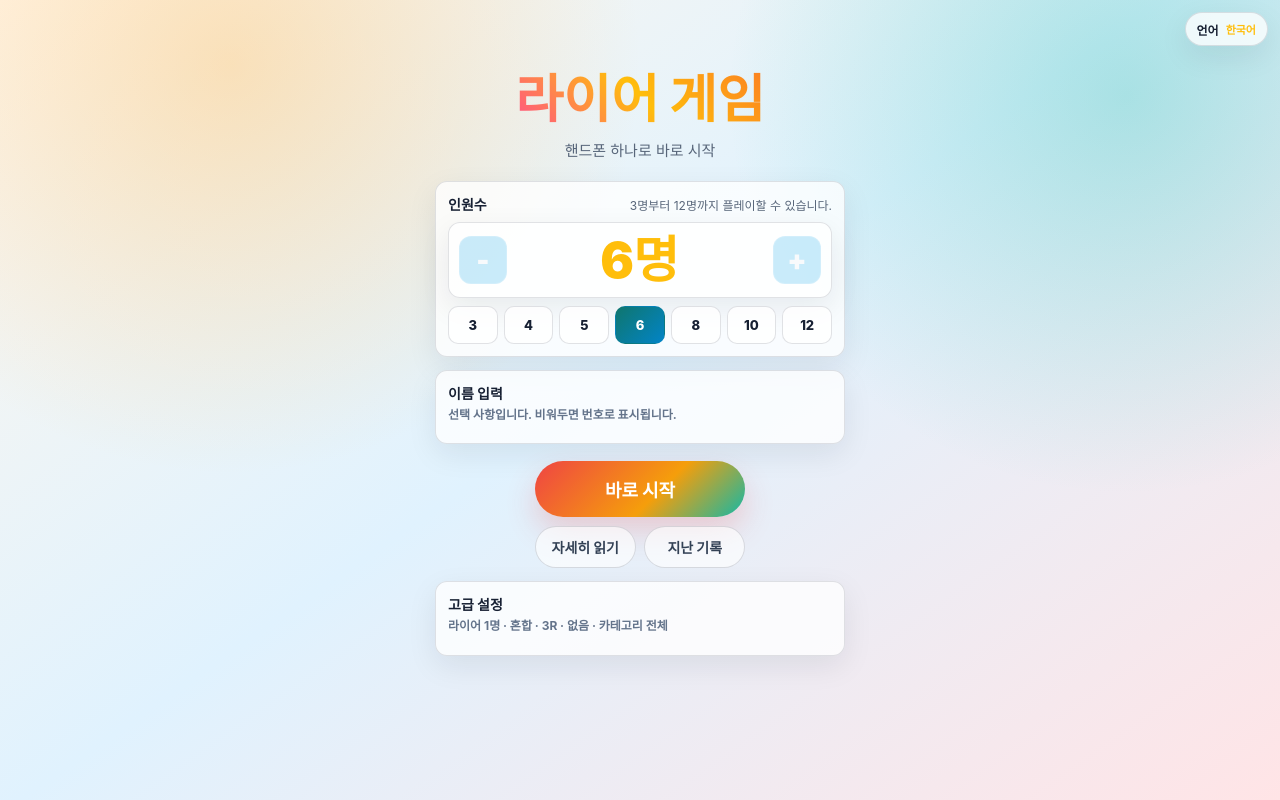
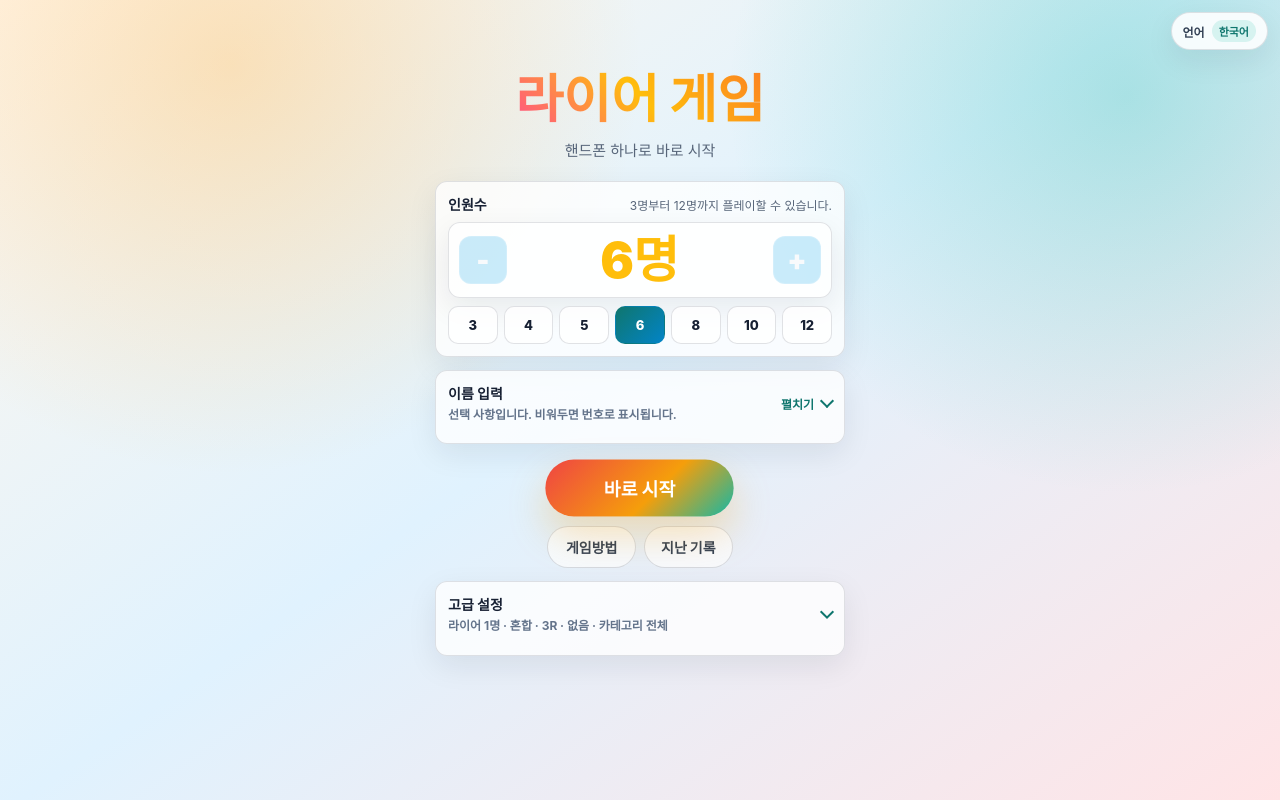
Before and after one commit to KANGSUNGBAE87/lyergame, a React (Vite) app: page / in a window 1280 px wide. Built offline with nearby package versions, Linux system fonts and the light colour scheme.

Commit message:
fix: polish setup screen interactions

```diff
--- a/src/components/PlayerNamesEditor.jsx
+++ b/src/components/PlayerNamesEditor.jsx
@@ -7,6 +7,8 @@ export default function PlayerNamesEditor({
   label,
   summary,
   help,
+  closedLabel,
+  openLabel,
   placeholderLabel,
   clearLabel,
   onChange,
@@ -18,9 +20,18 @@ export default function PlayerNamesEditor({
   return (
     <details className="field names-box">
       <summary>
+        <span className="name-summary-main">
           <span>{label}</span>
           <small>{hasNames ? summary : help}</small>
+        </span>
+        <span className="name-summary-action" aria-hidden="true">
+          <span className="name-toggle-label closed">{closedLabel}</span>
+          <span className="name-toggle-label open">{openLabel}</span>
+          <span className="summary-chevron" />
+        </span>
       </summary>
+      <div className="names-collapse">
+        <div className="names-collapse-inner">
           <div className="names-grid">
             {names.map((name, index) => (
               <label className="name-input-row" key={index}>
@@ -39,6 +50,8 @@ export default function PlayerNamesEditor({
           <button className="mini-ghost" type="button" disabled={!hasNames} onClick={onClear}>
             {clearLabel}
           </button>
+        </div>
+      </div>
     </details>
   );
 }
--- a/src/i18n/messages.js
+++ b/src/i18n/messages.js
@@ -21,7 +21,7 @@ export const MESSAGES = {
     'setup.language.help': '게임 화면과 제시어 언어를 선택합니다. 단어팩은 한국어와 영어를 함께 제공합니다.',
     'setup.guide.title': '게임 방법',
     'setup.guide.copy': '시민은 같은 제시어를 보고, 라이어는 제시어를 모릅니다. 서로 설명을 들으며 누가 라이어인지 찾아내세요.',
-    'setup.guide.open': '자세히 읽기',
+    'setup.guide.open': '게임방법',
     'setup.guide.close': '게임 방법 닫기',
     'setup.guide.intro': '라이어 게임은 대부분의 플레이어가 같은 제시어를 알고, 라이어만 제시어를 모르는 상태에서 진행하는 추리 파티 게임입니다. 각자의 설명, 말투, 질문에 담긴 단서를 보고 누가 라이어인지 찾아냅니다.',
     'setup.guide.goal.title': '승리 목표',
@@ -70,6 +70,8 @@ export const MESSAGES = {
     'setup.playerNames.label': '이름 입력',
     'setup.playerNames.summary': '입력한 이름으로 진행',
     'setup.playerNames.help': '선택 사항입니다. 비워두면 번호로 표시됩니다.',
+    'setup.playerNames.openLabel': '펼치기',
+    'setup.playerNames.closeLabel': '접기',
     'setup.playerNames.placeholder': '{num}번 이름',
     'setup.playerNames.clear': '이름 모두 지우기',
     'setup.advanced.label': '고급 설정',
@@ -197,7 +199,7 @@ export const MESSAGES = {
     'setup.language.help': 'Choose the UI and secret word language. The word pack includes Korean and English.',
     'setup.guide.title': 'How to play',
     'setup.guide.copy': 'Citizens see the same secret word. The liar does not know the word. Listen to each clue and find the liar.',
-    'setup.guide.open': 'Read details',
+    'setup.guide.open': 'How to play',
     'setup.guide.close': 'Close how to play',
     'setup.guide.intro': 'Liar Game is a social deduction party game where most players know the same secret word, while the liar does not. Read the clues in each description, question, and reaction to find the liar.',
     'setup.guide.goal.title': 'Goal',
@@ -246,6 +248,8 @@ export const MESSAGES = {
     'setup.playerNames.label': 'Player names',
     'setup.playerNames.summary': 'Use saved names',
     'setup.playerNames.help': 'Optional. Empty names fall back to player numbers.',
+    'setup.playerNames.openLabel': 'Open',
+    'setup.playerNames.closeLabel': 'Close',
     'setup.playerNames.placeholder': 'Player {num} name',
     'setup.playerNames.clear': 'Clear all names',
     'setup.advanced.label': 'Advanced settings',
--- a/src/screens/SetupScreen.jsx
+++ b/src/screens/SetupScreen.jsx
@@ -162,6 +162,8 @@ export default function SetupScreen() {
         label={t('setup.playerNames.label')}
         summary={t('setup.playerNames.summary')}
         help={t('setup.playerNames.help')}
+        closedLabel={t('setup.playerNames.openLabel')}
+        openLabel={t('setup.playerNames.closeLabel')}
         placeholderLabel={num => t('setup.playerNames.placeholder', { num })}
         clearLabel={t('setup.playerNames.clear')}
         onChange={changePlayerName}
@@ -169,7 +171,7 @@ export default function SetupScreen() {
       />
 
       <div className="setup-actions">
-        <button className="primary-btn wide" type="button" onClick={startGame}>{t('setup.quickStart')}</button>
+        <button className="primary-btn wide start-pulse" type="button" onClick={startGame}>{t('setup.quickStart')}</button>
         <div className="setup-secondary-actions">
           <button className="ghost-btn compact" type="button" onClick={() => setGuideOpen(true)}>
             {t('setup.guide.open')}
@@ -180,8 +182,13 @@ export default function SetupScreen() {
 
       <details className="field advanced-box">
         <summary>
-          <span>{t('setup.advanced.label')}</span>
-          <small>{advancedSummary}</small>
+          <span className="name-summary-main">
+            <span>{t('setup.advanced.label')}</span>
+            <small>{advancedSummary}</small>
+          </span>
+          <span className="name-summary-action" aria-hidden="true">
+            <span className="summary-chevron" />
+          </span>
         </summary>
         <div className="advanced-content">
           <div className="field">
--- a/src/styles/main.css
+++ b/src/styles/main.css
@@ -930,6 +930,52 @@ body {
 .primary-btn {
   background: linear-gradient(135deg, #ef4444, #f59e0b 58%, #14b8a6);
   box-shadow: 0 14px 30px rgba(239, 68, 68, 0.22);
+  overflow: hidden;
+  position: relative;
+  isolation: isolate;
+}
+
+.primary-btn::after {
+  content: "";
+  position: absolute;
+  inset: 0;
+  z-index: 0;
+  background: linear-gradient(110deg, transparent 0%, rgba(255, 255, 255, 0.42) 42%, transparent 72%);
+  pointer-events: none;
+  transform: translateX(-130%);
+}
+
+.start-pulse {
+  animation: start-breathe 2.2s ease-in-out infinite;
+}
+
+.start-pulse::after {
+  animation: start-shine 2.9s ease-in-out infinite;
+}
+
+@keyframes start-breathe {
+  0%,
+  100% {
+    transform: translateY(0) scale(1);
+    box-shadow: 0 14px 30px rgba(239, 68, 68, 0.22);
+  }
+
+  50% {
+    transform: translateY(-1px) scale(1.018);
+    box-shadow: 0 18px 38px rgba(245, 158, 11, 0.28);
+  }
+}
+
+@keyframes start-shine {
+  0%,
+  42% {
+    transform: translateX(-130%);
+  }
+
+  72%,
+  100% {
+    transform: translateX(130%);
+  }
 }
 
 .ghost-btn,
@@ -962,12 +1008,81 @@ body {
   gap: 8px;
 }
 
+.locale-trigger {
+  background: rgba(255, 255, 255, 0.88);
+  border-color: rgba(15, 23, 42, 0.12);
+  color: #334155;
+}
+
+.locale-trigger b {
+  display: inline-flex;
+  align-items: center;
+  min-height: 22px;
+  border-radius: 999px;
+  background: rgba(20, 184, 166, 0.14);
+  color: #0f766e;
+  padding: 2px 7px;
+  font-weight: 950;
+}
+
+.locale-popover button[aria-checked="true"] {
+  background: rgba(20, 184, 166, 0.14);
+  color: #0f766e;
+}
+
 .names-box summary,
 .advanced-box summary {
   display: grid;
-  grid-template-columns: 1fr;
+  grid-template-columns: 1fr auto;
+  align-items: center;
+  gap: 12px;
+  cursor: pointer;
+  list-style: none;
+}
+
+.names-box summary::-webkit-details-marker,
+.advanced-box summary::-webkit-details-marker {
+  display: none;
+}
+
+.name-summary-main,
+.advanced-box summary > span {
+  display: flex;
+  flex-direction: column;
   gap: 4px;
-  cursor: pointer;
+  min-width: 0;
+}
+
+.name-summary-action {
+  display: inline-flex;
+  align-items: center;
+  gap: 8px;
+  color: #0f766e;
+  font-size: 12px;
+  font-weight: 900;
+}
+
+.name-toggle-label.open,
+.names-box[open] .name-toggle-label.closed {
+  display: none;
+}
+
+.names-box[open] .name-toggle-label.open {
+  display: inline;
+}
+
+.summary-chevron {
+  width: 10px;
+  height: 10px;
+  border-right: 2px solid currentColor;
+  border-bottom: 2px solid currentColor;
+  transform: translateY(-2px) rotate(45deg);
+  transition: transform 0.22s ease;
+}
+
+.names-box[open] .summary-chevron,
+.advanced-box[open] .summary-chevron {
+  transform: translateY(2px) rotate(225deg);
 }
 
 .names-box summary small,
@@ -978,11 +1093,30 @@ body {
   font-weight: 650;
 }
 
+.names-collapse {
+  display: grid;
+  grid-template-rows: 0fr;
+  opacity: 0;
+  transform: translateY(-4px);
+  transition: grid-template-rows 0.24s ease, opacity 0.18s ease, transform 0.24s ease;
+}
+
+.names-box[open] .names-collapse {
+  grid-template-rows: 1fr;
+  opacity: 1;
+  transform: translateY(0);
+  margin-top: 10px;
+}
+
+.names-collapse-inner {
+  min-height: 0;
+  overflow: hidden;
+}
+
 .names-grid {
   display: grid;
   grid-template-columns: 1fr 1fr;
   gap: 8px;
-  margin-top: 10px;
 }
 
 .name-input-row {
@@ -1031,6 +1165,54 @@ body {
   flex-direction: column;
   gap: 13px;
   margin-top: 12px;
+}
+
+.guide-panel {
+  background: rgba(255, 255, 255, 0.96);
+  border-color: rgba(15, 23, 42, 0.14);
+  color: #172033;
+}
+
+.guide-panel-head {
+  background: rgba(255, 255, 255, 0.94);
+  border-bottom-color: rgba(15, 23, 42, 0.1);
+}
+
+.guide-panel h2 {
+  color: #172033;
+}
+
+.guide-close {
+  background: rgba(15, 23, 42, 0.06);
+  border-color: rgba(15, 23, 42, 0.12);
+  color: #172033;
+}
+
+.guide-intro {
+  color: #334155;
+}
+
+.guide-section {
+  background: rgba(248, 250, 252, 0.96);
+  border-color: rgba(15, 23, 42, 0.08);
+}
+
+.guide-section h3 {
+  color: #0f766e;
+}
+
+.guide-section ul {
+  color: #334155;
+}
+
+@media (prefers-reduced-motion: reduce) {
+  .start-pulse,
+  .start-pulse::after,
+  .names-collapse,
+  .summary-chevron {
+    animation: none;
+    transition: none;
+  }
 }
 
 .advanced-content .field {
```
Also changed, not shown: ai/session-logs/2026-06-07-setup-ui-polish.md (added, +44 -0 lines), 2 other files (tests, documents, lock files or other folders). Lines whose indentation alone changed are shown as unchanged.
